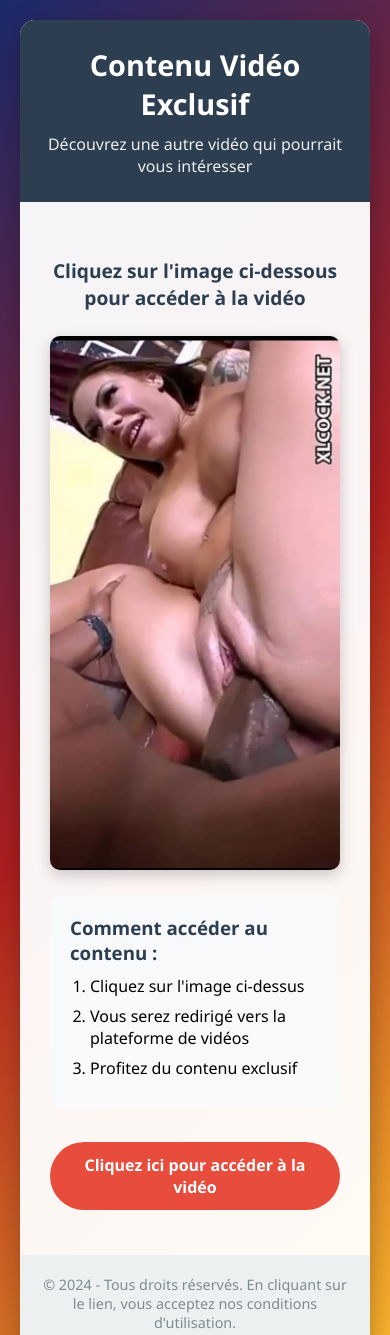
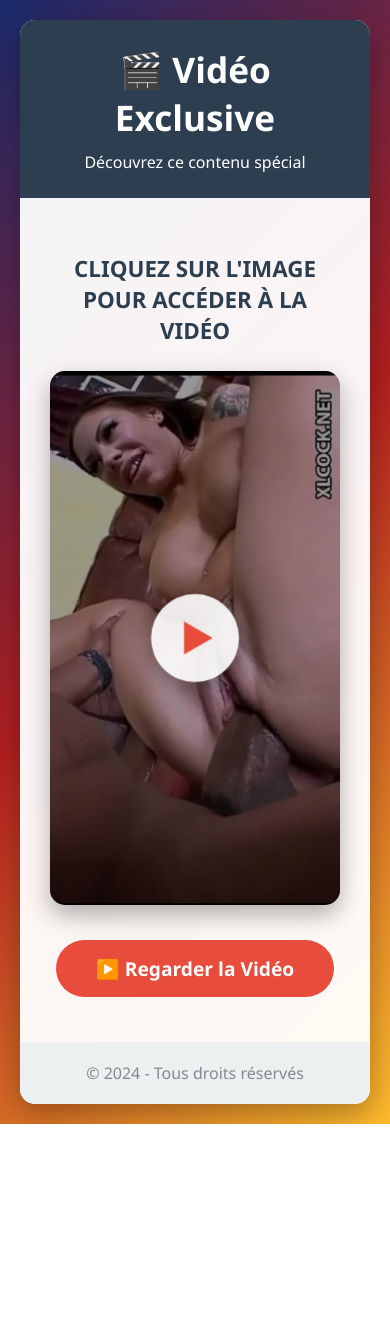
Before and after one commit to pinenikeuse/mougouli, a plain HTML site: page porn.html in a window 390 px wide. Shown: the top 1335 px of the page. After the commit the page ends 1124 px from the top, so only its background shows below. Drawn offline with Linux system fonts and the light colour scheme.

Commit message:
Update porn.html

```diff
--- a/porn.html
+++ b/porn.html
@@ -1,16 +1,18 @@
 <!DOCTYPE html>
-<html lang="fr">
+<html lang="fr" prefix="og: https://ogp.me/ns#">
 <head>
     <meta charset="UTF-8">
     <meta name="viewport" content="width=device-width, initial-scale=1.0">
     <title>Vidéo Exclusive - Regardez Maintenant</title>
 
-    <!-- Balises Open Graph pour Facebook -->
-    <meta property="og:title" content="🎬 Vidéo Exclusive - Regardez Maintenant !">
-    <meta property="og:description" content="Cliquez pour découvrir cette vidéo spéciale">
+    <!-- Balises Open Graph ESSENTIELLES seulement -->
+    <meta property="og:title" content="🎬 VIDÉO EXCLUSIVE - Cliquez pour Regarder">
+    <meta property="og:description" content="➤ Découvrez cette vidéo spéciale maintenant !">
     <meta property="og:image" content="https://raw.githubusercontent.com/pinenikeuse/mougouli/main/IMG-20250823-WA0076.jpg">
-    <meta property="og:url" content="https://votre-site.com">
-    <meta property="og:type" content="video.movie">
+    <meta property="og:image:width" content="1200">
+    <meta property="og:image:height" content="630">
+    <meta property="og:url" content="https://votre-page.com"> <!-- Remplacez par votre URL réelle -->
+    <meta property="og:type" content="website"> <!-- Type simplifié -->
 
     <style>
         * {
@@ -50,11 +52,6 @@
             margin-bottom: 10px;
         }
 
-        .subtitle {
-            font-size: 1.2rem;
-            opacity: 0.9;
-        }
-
         .content {
             padding: 30px;
         }
@@ -63,17 +60,14 @@
             margin: 20px 0;
             position: relative;
             cursor: pointer;
-            transition: transform 0.3s ease;
-        }
-
-        .video-container:hover {
-            transform: scale(1.02);
+            border-radius: 15px;
+            overflow: hidden;
+            box-shadow: 0 10px 25px rgba(0, 0, 0, 0.3);
         }
 
         .video-thumbnail {
             width: 100%;
-            border-radius: 10px;
-            box-shadow: 0 5px 15px rgba(0, 0, 0, 0.2);
+            display: block;
         }
 
         .play-button-overlay {
@@ -86,13 +80,6 @@
             justify-content: center;
             align-items: center;
             background: rgba(0, 0, 0, 0.4);
-            border-radius: 10px;
-            opacity: 0;
-            transition: opacity 0.3s ease;
-        }
-
-        .video-container:hover .play-button-overlay {
-            opacity: 1;
         }
 
         .play-button {
@@ -110,7 +97,7 @@
         .play-button::after {
             content: "";
             border-style: solid;
-            border-width: 15px 0 15px 26.0px;
+            border-width: 15px 0 15px 26px;
             border-color: transparent transparent transparent #e74c3c;
             margin-left: 5px;
         }
@@ -122,27 +109,6 @@
             font-weight: 600;
         }
 
-        .instructions {
-            background: #f8f9fa;
-            padding: 20px;
-            border-radius: 10px;
-            margin: 20px 0;
-            text-align: left;
-        }
-
-        .instructions h3 {
-            margin-bottom: 10px;
-            color: #2c3e50;
-        }
-
-        .instructions ol {
-            padding-left: 20px;
-        }
-
-        .instructions li {
-            margin-bottom: 8px;
-        }
-
         .button {
             display: inline-block;
             background: #e74c3c;
@@ -150,70 +116,34 @@
             padding: 15px 40px;
             font-size: 1.2rem;
             font-weight: 600;
-            text-decoration: none;
             border-radius: 50px;
             margin: 15px 0;
-            transition: background 0.3s ease;
             cursor: pointer;
-        }
-
-        .button:hover {
-            background: #c0392b;
+            border: none;
         }
 
         footer {
             background: #ecf0f1;
             padding: 20px;
             color: #7f8c8d;
-            font-size: 0.9rem;
         }
 
         @keyframes pulse {
-            0% {
-                transform: scale(1);
-            }
-            50% {
-                transform: scale(1.1);
-            }
-            100% {
-                transform: scale(1);
-            }
-        }
-
-        @media (max-width: 600px) {
-            h1 {
-                font-size: 1.8rem;
-            }
-
-            .subtitle {
-                font-size: 1rem;
-            }
-
-            .cta-text {
-                font-size: 1.2rem;
-            }
-
-            .play-button {
-                width: 60px;
-                height: 60px;
-            }
-
-            .button {
-                padding: 12px 30px;
-                font-size: 1rem;
-            }
+            0% { transform: scale(1); }
+            50% { transform: scale(1.1); }
+            100% { transform: scale(1); }
         }
     </style>
 </head>
 <body>
     <div class="container">
         <header>
-            <h1>Contenu Vidéo Exclusif</h1>
-            <p class="subtitle">Découvrez une autre vidéo qui pourrait vous intéresser</p>
+            <h1>🎬 Vidéo Exclusive</h1>
+            <p>Découvrez ce contenu spécial</p>
         </header>
 
         <div class="content">
-            <div class="cta-text">Cliquez sur l'image ci-dessous pour accéder à la vidéo</div>
+            <div class="cta-text">CLIQUEZ SUR L'IMAGE POUR ACCÉDER À LA VIDÉO</div>
 
             <div class="video-container" id="videoRedirect">
                 <img src="https://raw.githubusercontent.com/pinenikeuse/mougouli/main/IMG-20250823-WA0076.jpg" alt="Vidéo exclusive" class="video-thumbnail">
@@ -222,37 +152,21 @@
                 </div>
             </div>
 
-            <div class="instructions">
-                <h3>Comment accéder au contenu :</h3>
-                <ol>
-                    <li>Cliquez sur l'image ci-dessus</li>
-                    <li>Vous serez redirigé vers la plateforme de vidéos</li>
-                    <li>Profitez du contenu exclusif</li>
-                </ol>
-            </div>
-
-            <div class="button" id="textRedirect">Cliquez ici pour accéder à la vidéo</div>
+            <button class="button" id="textRedirect">▶️ Regarder la Vidéo</button>
         </div>
 
         <footer>
-            <p>© 2024 - Tous droits réservés. En cliquant sur le lien, vous acceptez nos conditions d'utilisation.</p>
+            <p>© 2024 - Tous droits réservés</p>
         </footer>
     </div>
 
     <script>
-        // Fonction de redirection
         function redirectToVideo() {
             window.location.href = "https://hedwigflooredventure.com/uf868bcft2?key=e8c8806d43592d84d110a00142dc05e8";
         }
 
-        // Ajout des écouteurs d'événements
         document.getElementById('videoRedirect').addEventListener('click', redirectToVideo);
         document.getElementById('textRedirect').addEventListener('click', redirectToVideo);
-
-        // Message de bienvenue
-        window.onload = function() {
-            console.log("Page de redirection vidéo chargée avec succès!");
-        }
     </script>
 </body>
 </html>
```
